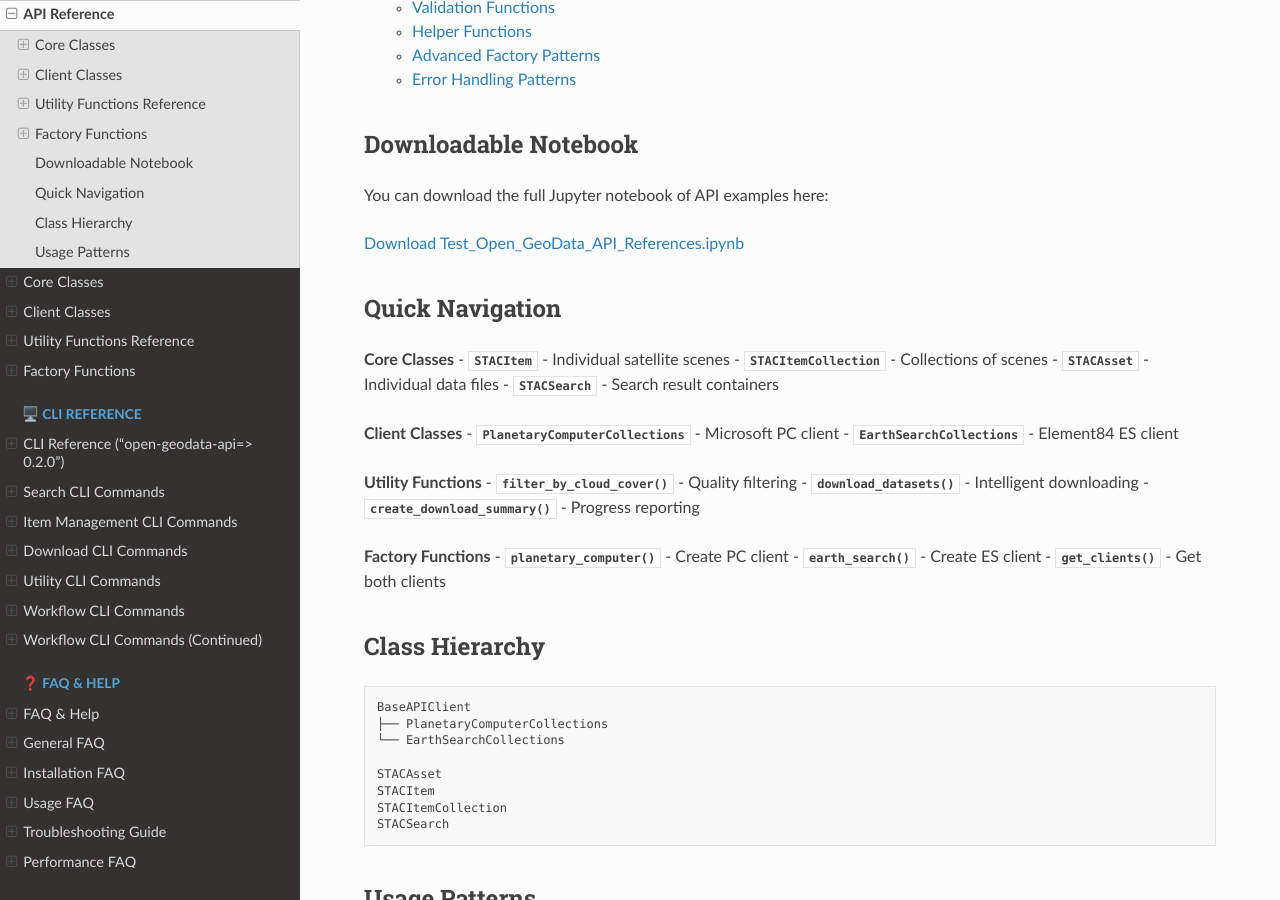
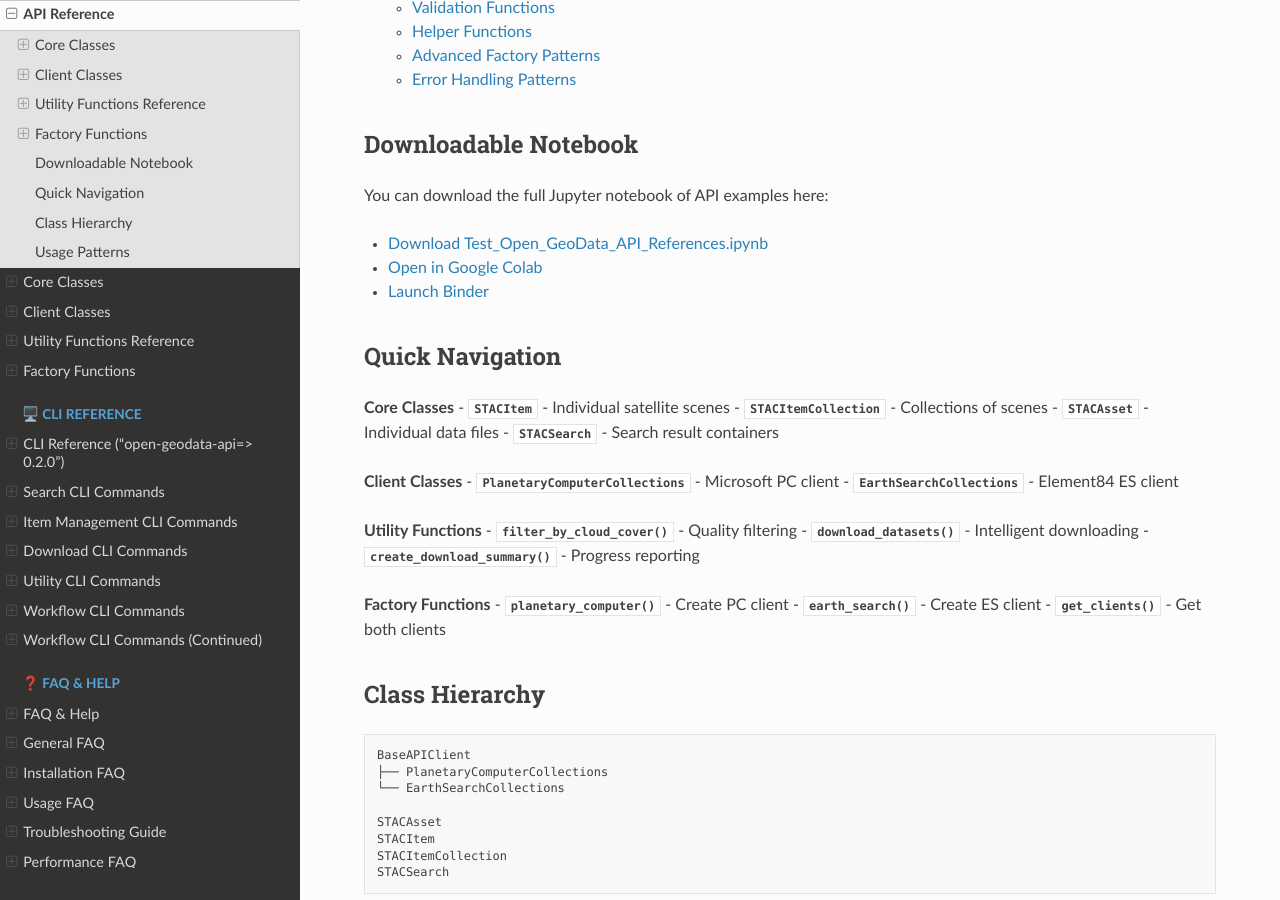
Before and after one commit to Mirjan-Ali-Sha/open-geodata-api, a Sphinx documentation site: the page built from docs/sections/api-reference/index.rst, in a window 1280 px wide and 900 px high, scrolled down 1082 px. Built offline with Sphinx 7.4.7 and the Read the Docs theme 3.1.0, drawn with Linux system fonts in a browser that asks for light colours; pages that are not in the unit, such as notebooks, are missing from menus.

Commit message:
adding test notebook..

```diff
--- a/docs/sections/api-reference/index.rst
+++ b/docs/sections/api-reference/index.rst
@@ -16,7 +16,11 @@ Downloadable Notebook
 
 You can download the full Jupyter notebook of API examples here:
 
-`Download Test_Open_GeoData_API_References.ipynb <https://github.com/Mirjan-Ali-Sha/open-geodata-api/raw/main/Test_Open_GeoData_API_References.ipynb>`_
+- `Download Test_Open_GeoData_API_References.ipynb <https://github.com/Mirjan-Ali-Sha/open-geodata-api/raw/main/Test_Open_GeoData_API_References.ipynb>`_
+
+- `Open in Google Colab <https://colab.research.google.com/github/Mirjan-Ali-Sha/open-geodata-api/blob/main/Test_Open_GeoData_API_References.ipynb>`_
+
+- `Launch Binder <https://mybinder.org/v2/gh/Mirjan-Ali-Sha/open-geodata-api/main?filepath=Test_Open_GeoData_API_References.ipynb>`_
 
 Quick Navigation
 ----------------
```
